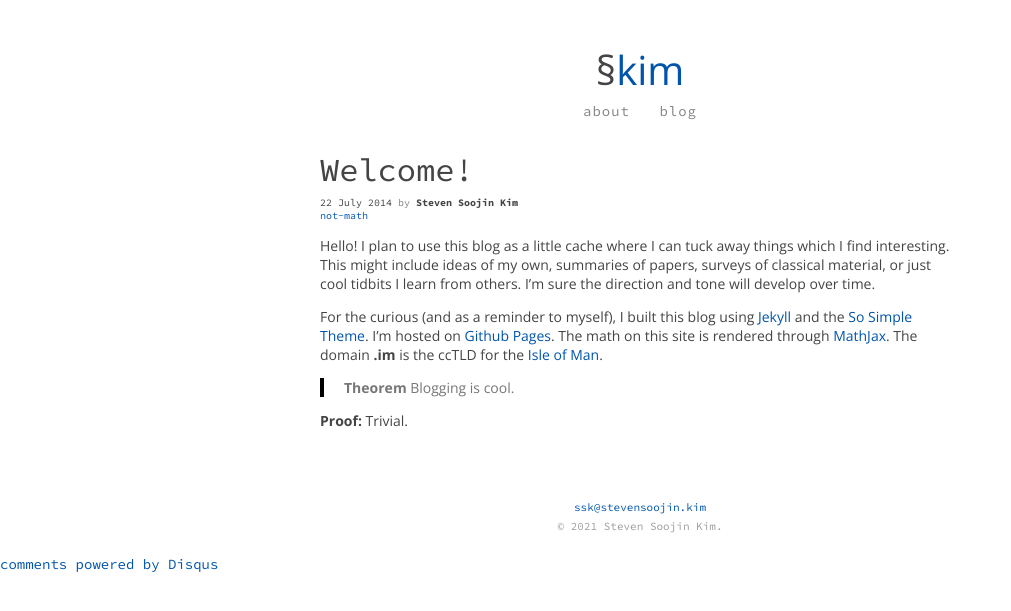
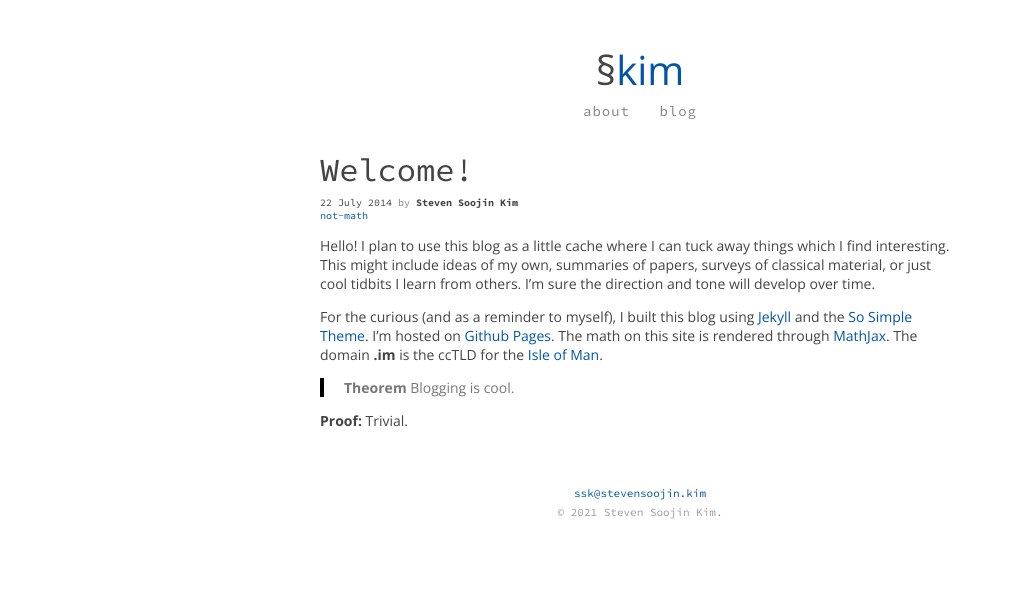
Before and after one commit to mikss/mikss.github.io, a Jekyll site: the page built from _posts/2014-07-22-intro.md, in a window 1280 px wide. Shown: the top 611 px of the page, without its empty margins (0-1011 px from the left). Built offline with Jekyll 4.4.1, drawn with Linux system fonts in a browser that asks for light colours; nearby versions of some CDN libraries; comment, search, counter and statistics services are not loaded; part of the change alters nothing that is shown.

Commit message:
remove disqus

```diff
--- a/_config.yml
+++ b/_config.yml
@@ -1,7 +1,6 @@
 title:            Steven Soojin Kim
 description:      Applied Mathematician
 logo:             site-logo.png
-disqus_shortname: sskim
 # url:              //localhost:4000
 # url:              http://mikss.github.io
 url:              https://stevensoojin.kim
--- a/_includes/disqus_comments.html
+++ /dev/null
@@ -1,21 +0,0 @@
-<script type="text/javascript">
-    /* * * CONFIGURATION VARIABLES: EDIT BEFORE PASTING INTO YOUR WEBPAGE * * */
-    var disqus_shortname = '{{ site.disqus_shortname }}'; // required: replace example with your forum shortname
-
-    /* * * DON'T EDIT BELOW THIS LINE * * */
-    (function() {
-        var dsq = document.createElement('script'); dsq.type = 'text/javascript'; dsq.async = true;
-        dsq.src = '//' + disqus_shortname + '.disqus.com/embed.js';
-        (document.getElementsByTagName('head')[0] || document.getElementsByTagName('body')[0]).appendChild(dsq);
-    })();
-
-    /* * * DON'T EDIT BELOW THIS LINE * * */
-    (function () {
-        var s = document.createElement('script'); s.async = true;
-        s.type = 'text/javascript';
-        s.src = '//' + disqus_shortname + '.disqus.com/count.js';
-        (document.getElementsByTagName('HEAD')[0] || document.getElementsByTagName('BODY')[0]).appendChild(s);
-    }());
-</script>
-<noscript>Please enable JavaScript to view the <a href="http://disqus.com/?ref_noscript">comments powered by Disqus.</a></noscript>
-<a href="http://disqus.com" class="dsq-brlink">comments powered by <span class="logo-disqus">Disqus</span></a>
--- a/_includes/scripts.html
+++ b/_includes/scripts.html
@@ -18,7 +18,6 @@
   })();
 </script>
 {% endif %}
-{% if site.disqus_shortname and page.comments %}{% include disqus_comments.html %}{% endif %}
 
 <!-- mixitup -->
 <script>
--- a/_layouts/post.html
+++ b/_layouts/post.html
@@ -62,7 +62,6 @@
       <div class="entry-content entry-blog">
         {{ content }}
 
-        {% if site.disqus_shortname and page.comments %}<div id="disqus_thread"></div><!-- /#disqus_thread -->{% endif %}
       </div><!-- /.entry-content -->
     </div><!-- /.entry-wrapper -->
 
```
Also changed, not shown: assets/css/main.min.css.
